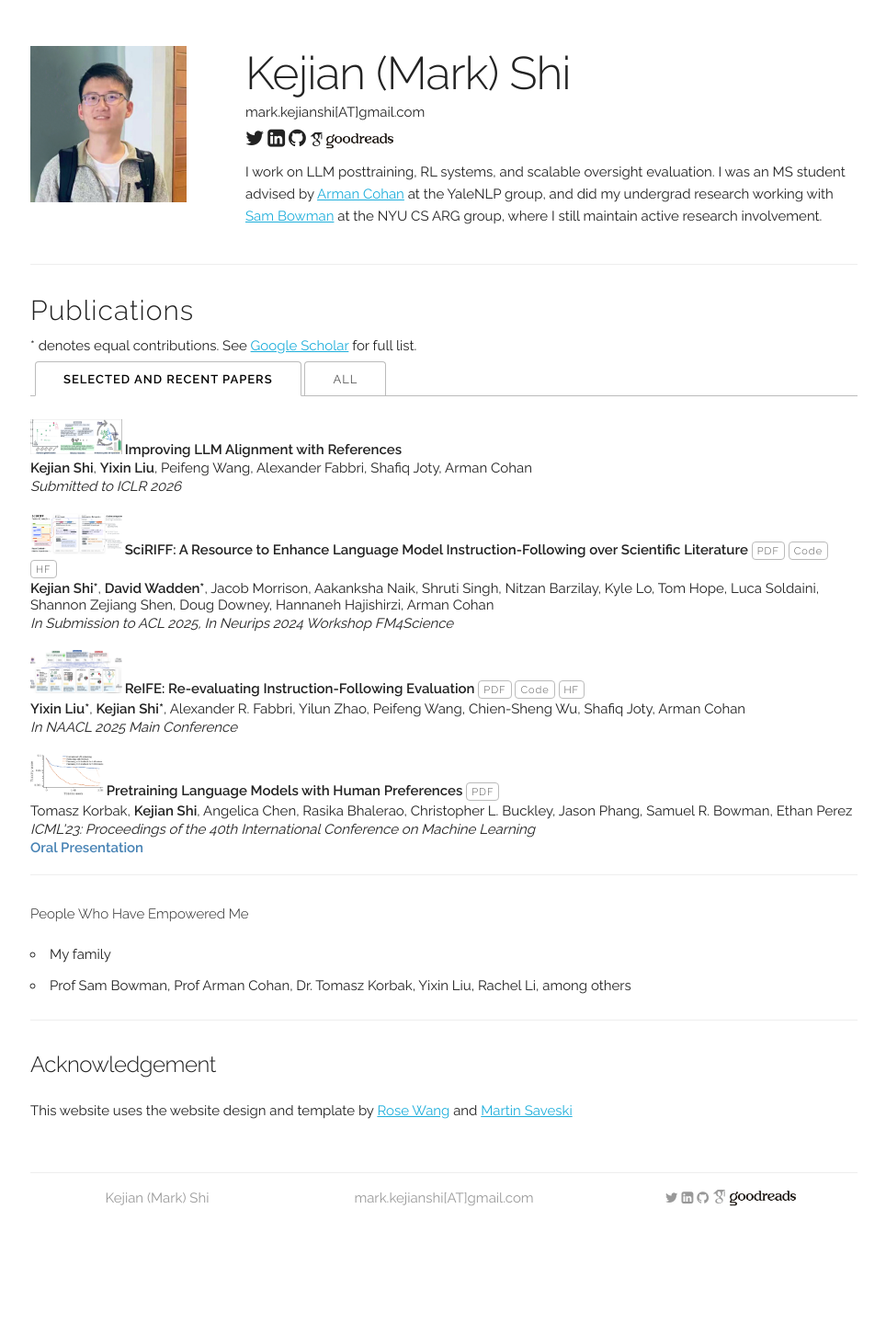
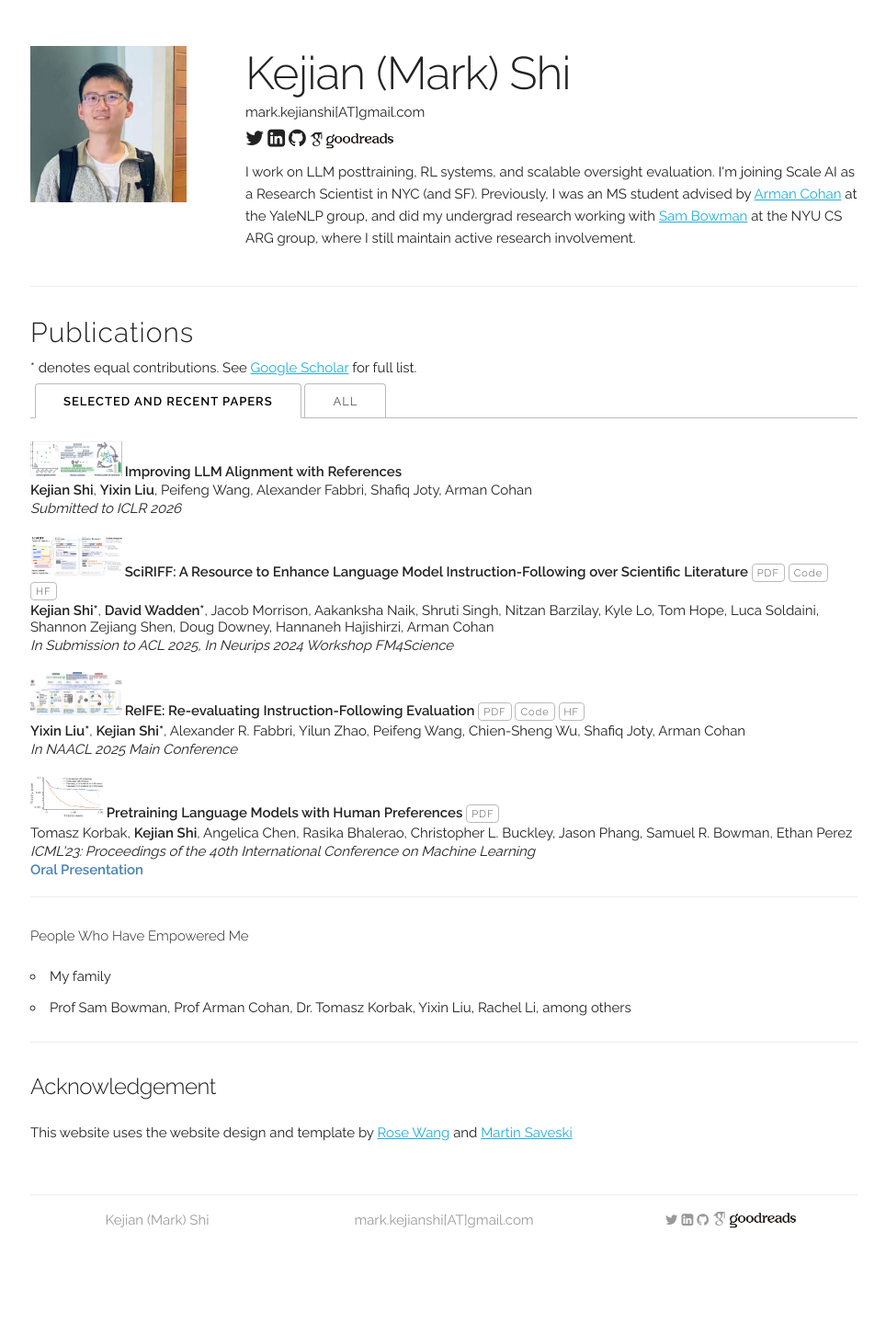
Before and after one commit to shi-kejian/shi-kejian.github.io, a Jekyll site: the page built from index.html, in a window 1280 px wide. Shown: the whole page at 92% size, without its empty margins (157-1121 px from the left). Built offline with Jekyll 4.4.1, drawn with Linux system fonts in a browser that asks for light colours; some web fonts are replaced; before the commit the page ends 1415 px from its top, so only the background shows below that.

Commit message:
sciriff emnlp

```diff
--- a/_layouts/default.html
+++ b/_layouts/default.html
@@ -102,7 +102,7 @@
             </p>
             <p style="margin-top: 10px;">
               I work on LLM posttraining, RL systems, and scalable oversight evaluation.
-              I was an MS student advised by <a href="https://armancohan.com/" target="_blank">Arman Cohan</a> at the YaleNLP group, and did my undergrad research working with <a href="https://sleepinyourhat.github.io/" target="_blank">Sam Bowman</a> at the NYU CS ARG group, where I still maintain active research involvement.
+              I'm joining Scale AI as a Research Scientist in NYC (and SF). Previously, I was an MS student advised by <a href="https://armancohan.com/" target="_blank">Arman Cohan</a> at the YaleNLP group, and did my undergrad research working with <a href="https://sleepinyourhat.github.io/" target="_blank">Sam Bowman</a> at the NYU CS ARG group, where I still maintain active research involvement.
             </p>
             <p>
 
```
